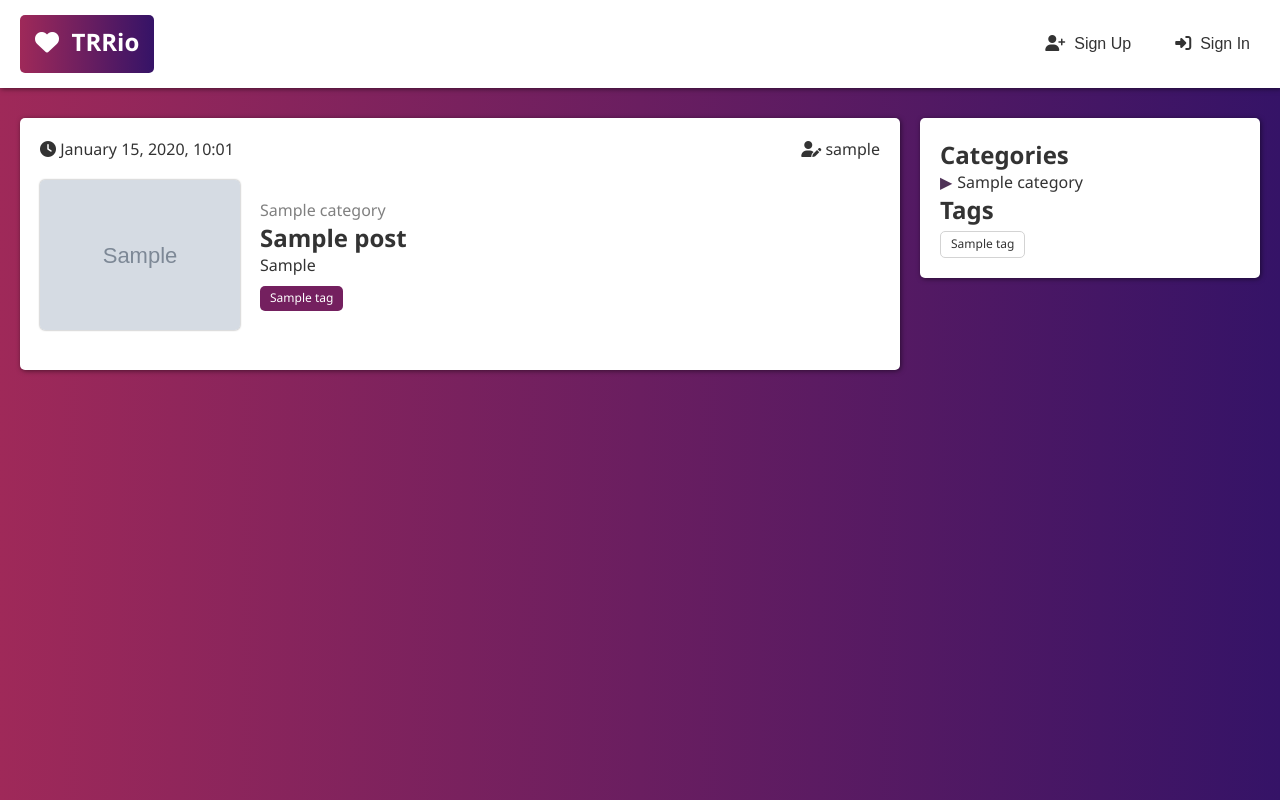
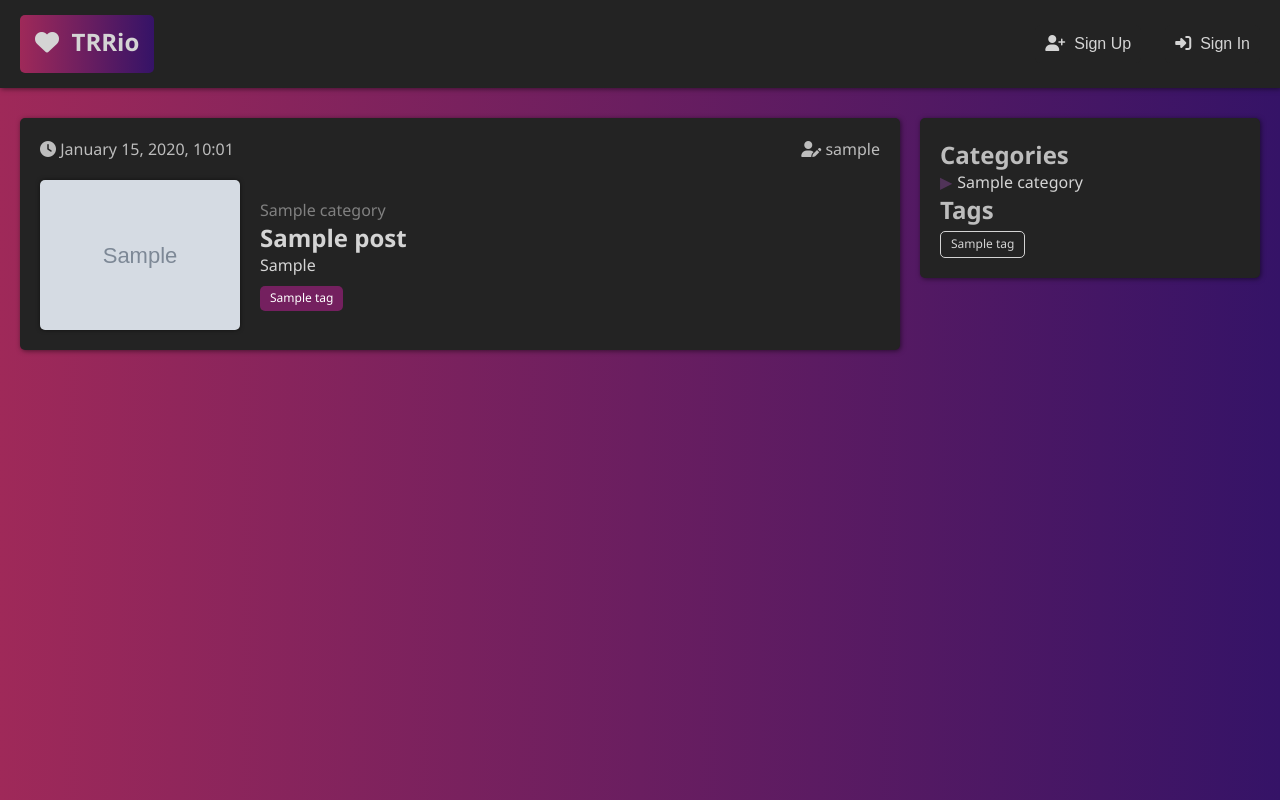
Before and after one commit to Wasth/djblog, a Django app: page / in a window 1280 px wide. Run offline with Django 3.2, Linux system fonts and the light colour scheme; tables that the repository leaves empty hold one stand-in row (values such as "Sample post"); grey boxes marked "Sample" are stand-in pictures; some libraries are stand-ins or nearby versions.

Commit message:
Minimal styles for dark theme

```diff
--- a/blog/static/blog/css/style.css
+++ b/blog/static/blog/css/style.css
@@ -5,6 +5,9 @@
 body {
     font-family: "Segoe UI", sans-serif;
     color: #333333;
+}
+body#dark-body.dark-theme {
+    color: #bdbdbd;
 }
 .clear {
     clear: both;
@@ -46,6 +49,11 @@ button {
     cursor: pointer;
     transition: .3s;
 }
+body#dark-body.dark-theme button {
+    border-color:#bbbaba;
+    background: #232323;
+    color: #d4d4d4;
+}
 button.b0 {
     border: 0;
 }
@@ -54,7 +62,6 @@ button:hover {
     color: #fff;
     border-color: #441665;
 }
-
 button:focus {
     outline: 0;
     box-shadow: 0 0 0 3px rgba(80, 51, 88, 0.6);
@@ -72,7 +79,13 @@ textarea {
     width: calc(100% - 20px - 2px);
     font-size: 16px;
 }
-
+body#dark-body.dark-theme input[type=text],
+body#dark-body.dark-theme input[type=password],
+body#dark-body.dark-theme input[type=email],
+body#dark-body.dark-theme textarea{
+    background: #232323;
+    color: #d4d4d4;
+}
 input[type=text]:focus,
 input[type=password]:focus,
 input[type=email]:focus,
@@ -87,6 +100,10 @@ textarea:focus {
     border-radius: 5px;
     padding: 20px;
     box-shadow: 1px 1px 5px 0px rgba(0, 0, 0, 0.5);
+}
+body#dark-body.dark-theme .block {
+    background: #232323;
+    color: #d4d4d4;
 }
 form p {
     padding: 10px 0;
@@ -108,6 +125,9 @@ select {
     width: 100%;
     /*margin-bottom: 20px;*/
 }
+body#dark-body.dark-theme .header {
+    background: #232323;
+}
 
 .wrapper {
     /*background: linear-gradient(to right, #42275a, #734b6d);*/
@@ -126,7 +146,9 @@ select {
 .wrapper .content {
     flex: 1;
 }
-
+body#dark-body.dark-theme .sidebar {
+    background: #232323;
+}
 .sidebar {
     background-color: #fff;
     box-shadow: 1px 1px 5px 0px rgba(0, 0, 0, 0.5);
@@ -141,6 +163,10 @@ select {
     content: '\25B6';
     margin-right: 5px;
     color: #503358;
+}
+
+body#dark-body.dark-theme .sidebar .category a {
+    color: #d4d4d4;
 }
 .sidebar .category a {
     text-decoration: none;
@@ -157,14 +183,24 @@ select {
 .sidebar .category.selected a {
     color: white;
 }
+body#dark-body.dark-theme .sidebar .tag {
+    background-color: #232323;
+}
 .sidebar .tag {
     background-color: #fff;
     border: 1px solid lightgray;
     margin-top: 5px;
 }
+body#dark-body.dark-theme .sidebar .tag.selected {
+    background-color: #441665;
+    border-color: #441665;
+}
 .sidebar .tag.selected {
     background-color: #441665;
     border-color: #441665;
+}
+body#dark-body.dark-theme .sidebar .tag a {
+    color: #d4d4d4;
 }
 .sidebar .tag a {
     color: #333333;
@@ -196,6 +232,11 @@ select {
 .logo-block a {
     color: #333333;
 }
+
+body#dark-body.dark-theme .logo-block h1 {
+    color: #d4d4d4;
+}
+
 .logo-block h1 {
     padding: 15px;
     padding-top: 10px;
@@ -223,7 +264,9 @@ select {
     padding: 20px;
     box-shadow: 1px 1px 5px 0px rgba(0, 0, 0, 0.5);
 }
-
+body#dark-body.dark-theme .post {
+    background-color: #232323;
+}
 .post {
     background-color: #fff;
     box-shadow: 1px 1px 5px 0px rgba(0, 0, 0, 0.5);
@@ -238,8 +281,9 @@ select {
     justify-content: space-between;
     margin-bottom: 20px;
 }
-.post footer {
-    margin-top: 20px;
+.post footer a {
+    margin-top: 10px;
+    float: right;
 }
 .post > div {
     display: flex;
@@ -252,6 +296,9 @@ select {
     align-items: center;
     float: left;
 }
+body#dark-body.dark-theme .post a {
+    color: #d4d4d4;
+}
 .post a {
     text-decoration: none;
     color: #333333;
@@ -263,7 +310,7 @@ select {
 .post .img img {
     width: 100%;
     border-radius: 5px;
-    box-shadow: 0 0 2px rgba(0, 0, 0, 0.5);
+    filter: drop-shadow(0 0 2px rgba(0, 0, 0, 0.5));
 }
 
 .post .content {
@@ -319,7 +366,9 @@ form p .form-error {
 .post-view {
     margin-top: 20px;
 }
-
+body#dark-body.dark-theme .post-view a {
+    color: #d4d4d4;
+}
 .post-view img {
     width: 100%;
     max-width: 400px;
--- a/blog/templates/blog/base.html
+++ b/blog/templates/blog/base.html
@@ -9,7 +9,7 @@
     <link rel="stylesheet" href="{% static 'blog/css/select.css' %}">
     <script src="https://kit.fontawesome.com/8b93f2423e.js" crossorigin="anonymous"></script>
 </head>
-<body>
+<body id='dark-body' class='dark-theme'>
 <div class="wrapper">
     <div class="header">
         <div class="container">
```
